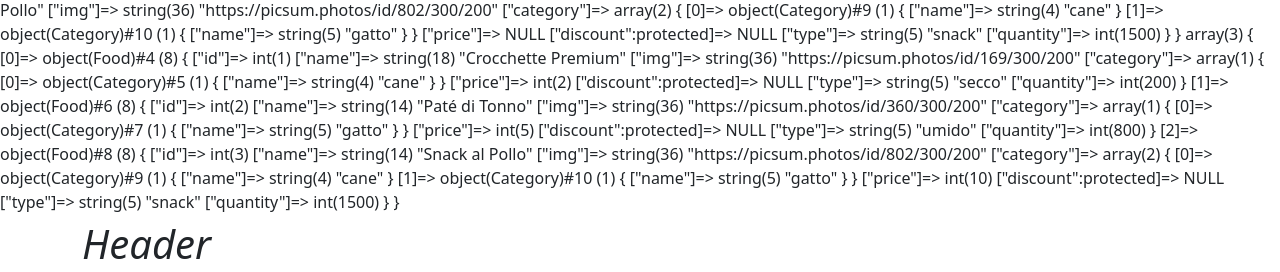
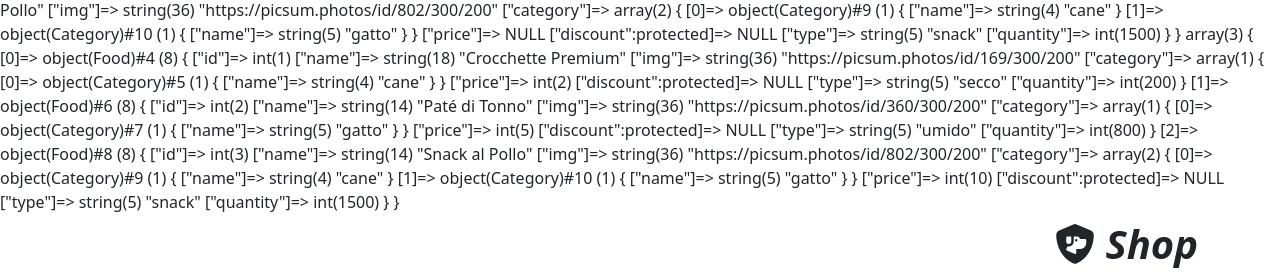
Before and after one commit to Luis-Mocha/php-oop-2, a PHP site: page / in a window 1280 px wide. Shown: the part 146-418 px from the top of the page. Run offline with PHP 8.4, Linux system fonts and the light colour scheme.

Commit message:
header title

```diff
--- a/partials/header.php
+++ b/partials/header.php
@@ -1,7 +1,12 @@
 <header>
     <nav  class="container">
-        <div class="fs-1 fst-italic">
-            Header
+        <div class="fs-1 fst-italic fw-bold text-end">
+            <span>
+                <i class="fa-solid fa-shield-dog"></i>
+            </span>
+            <span>
+                Shop
+            </span>
         </div>
     </nav>
 </header>
```
